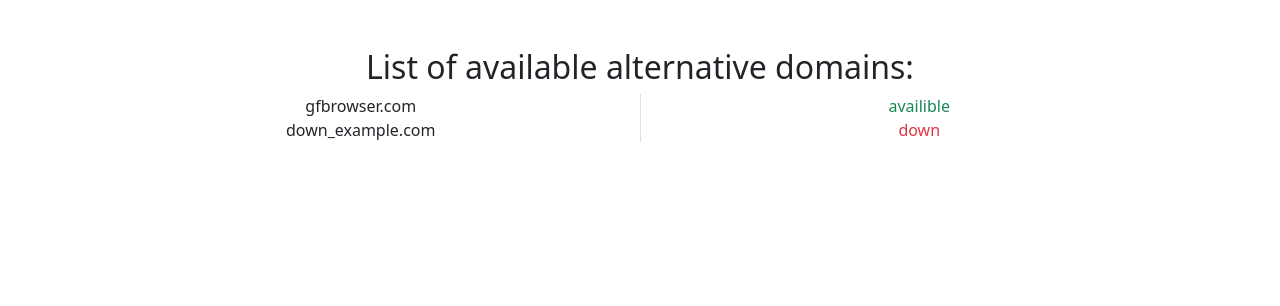
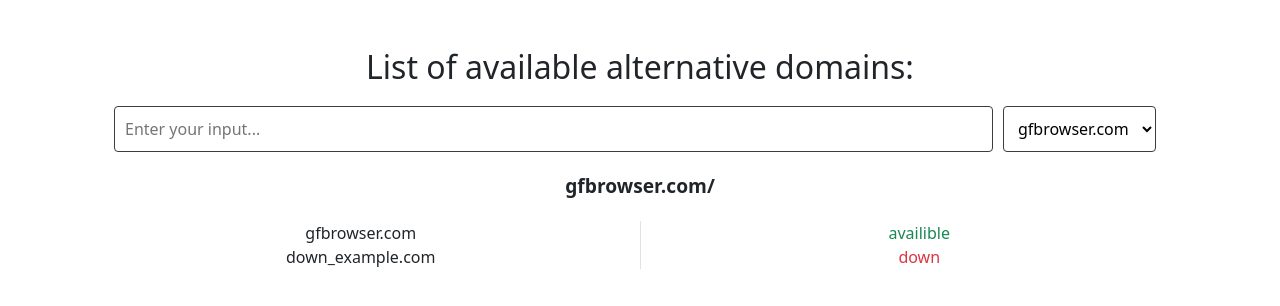
Before and after one commit to fobbidennotis/LibertoTube, a SvelteKit app in the folder LibertoTubeFront/: page / in a window 1280 px wide. Shown: the top 306 px of the page. Built offline with nearby package versions, Linux system fonts and the light colour scheme.

Commit message:
Add a conversion input field

```diff
--- a/LibertoTubeFront/src/routes/+page.svelte
+++ b/LibertoTubeFront/src/routes/+page.svelte
@@ -1,5 +1,6 @@
 <script lang="ts">
   import StatusItem from './StatusItem.svelte';
+  import FancyInput from './FancyInput.svelte';
 
   let proxy_status_data = {
     "gfbrowser.com": "availible",
@@ -11,6 +12,7 @@
   <h2 class="mt-5">List of available alternative domains:</h2>
   <div class="container">
     <div class="col">
+      <FancyInput {proxy_status_data} />
       {#each Object.entries(proxy_status_data) as [resource, status]}
         <StatusItem {resource} {status} />
       {/each}
--- /dev/null
+++ b/LibertoTubeFront/src/routes/FancyInput.svelte
@@ -0,0 +1,55 @@
+<script>
+    import { onMount } from 'svelte';
+    export let proxy_status_data = {};
+
+    let inputValue = '';
+    let selectedDomain = '';
+    const domains = Object.keys(proxy_status_data).filter(domain => proxy_status_data[domain] === "availible"); // Filter for available domains
+
+    if (domains.length > 0) {
+      selectedDomain = domains[0];
+    }
+  </script>
+
+  <style>
+    .fancy-input {
+      display: flex;
+      align-items: center;
+      margin: 20px;
+    }
+
+    input {
+      flex: 1;
+      padding: 10px;
+      border: 1px solid #3d3d3d;
+      border-radius: 4px;
+      margin-right: 10px;
+    }
+
+    select {
+      padding: 10px;
+      border: 1px solid #3d3d3d;
+      background: white;
+      border-radius: 4px;
+      margin-right: 10px;
+    }
+
+    .output {
+      margin-bottom: 20px;
+      font-size: 1.2em;
+      font-weight: bold;
+    }
+  </style>
+
+  <div class="fancy-input">
+    <input type="text" bind:value={inputValue} placeholder="Enter your input..." />
+    <select bind:value={selectedDomain} disabled={domains.length === 0}>
+      {#each domains as domain}
+        <option value={domain}>{domain}</option>
+      {/each}
+    </select>
+  </div>
+
+  <div class="output">
+    {selectedDomain}/{inputValue}
+  </div>
```
